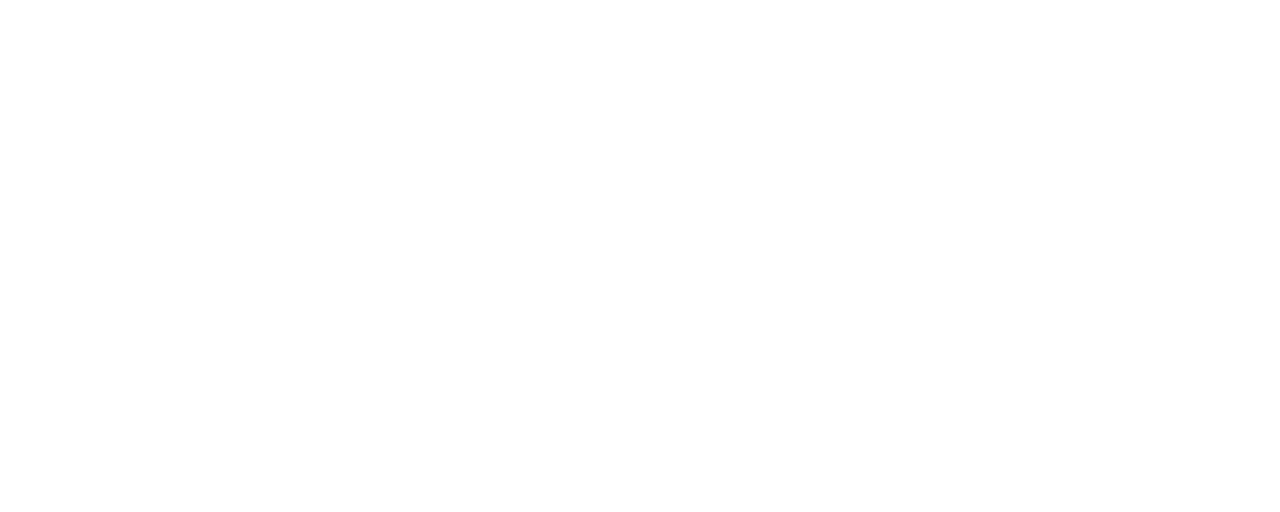
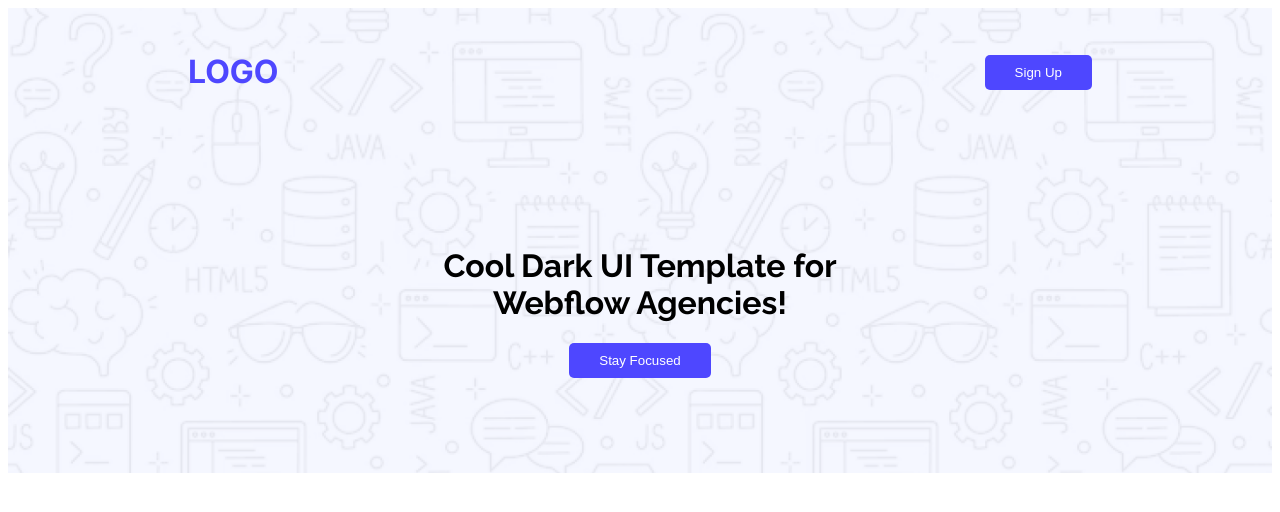
Before and after one commit to SabinaMarium/B12A01-landing-launchpad, a plain HTML site: page index.html in a window 1280 px wide. Drawn offline with Linux system fonts and the light colour scheme.

Commit message:
added header

```diff
--- a/index.html
+++ b/index.html
@@ -4,13 +4,28 @@
     <meta charset="UTF-8">
     <meta name="viewport" content="width=device-width, initial-scale=1.0">
     <title>Assignment-01</title>
+    <link rel="preconnect" href="https://fonts.googleapis.com">
+<link rel="preconnect" href="https://fonts.gstatic.com" crossorigin>
+<link href="https://fonts.googleapis.com/css2?family=Inter:ital,opsz,wght@0,14..32,100..900;1,14..32,100..900&display=swap" rel="stylesheet">
+<link rel="preconnect" href="https://fonts.googleapis.com">
+<link rel="preconnect" href="https://fonts.gstatic.com" crossorigin>
+<link href="https://fonts.googleapis.com/css2?family=Raleway:ital,wght@0,100..900;1,100..900&display=swap" rel="stylesheet">
+    <link rel="stylesheet" href="styles/assign.css">
 </head>
-<body><header>
+<body> <header class="Header">
+ <nav><h3 class="inter"><b>LOGO</b></h3>
+    <a href=""><button class="sign">Sign Up </button></a>
+</nav><br><br><br><br><br>
+<div class="raleway"><h1>Cool Dark UI Template for<br>Webflow Agencies!</h1>
+<a href=""><button class="stay">Stay Focused</button></a><br><br><br><br><br><br>
+</div></header>
+
+
     <main></main>
     <footer>
 
     </footer>
-</header>
+
 
 </body>
 </html>
--- /dev/null
+++ b/styles/assign.css
@@ -0,0 +1,62 @@
+nav{
+display: flex;
+align-items: center;
+justify-content: space-between;
+margin: 0 180px;
+
+}
+
+
+
+.Header {
+    background-image: url(../images/Hero-bg.png);
+    background-size: 100%;
+    background-repeat: no-repeat;
+    background-position: all;
+
+}
+
+h3{
+ font-size:xx-large ;
+font-weight: 600;
+
+}
+
+
+.raleway {
+  font-family: "Raleway", sans-serif;
+  font-optical-sizing:  65px;
+  font-weight: bold;
+  font-style: normal;
+  text-align: center;
+}
+
+
+
+.inter {
+  font-family: "Inter", sans-serif;
+  font-optical-sizing: 34px;
+  font-weight:black;
+  font-style: normal;
+  color: #4E47FF;
+  line-height: 200%;
+}
+.sign {
+
+    background-color: #4E47FF;
+    color: white;
+    padding: 10px 30px;
+    text-align: center;
+    border-radius: 5px;
+    text-decoration: ;
+    border: none;
+}
+.stay {
+
+    background-color: #4E47FF;
+    color: white;
+    padding: 10px 30px;
+    text-align: center;
+    border-radius: 5px;
+    border: none;
+}
```
